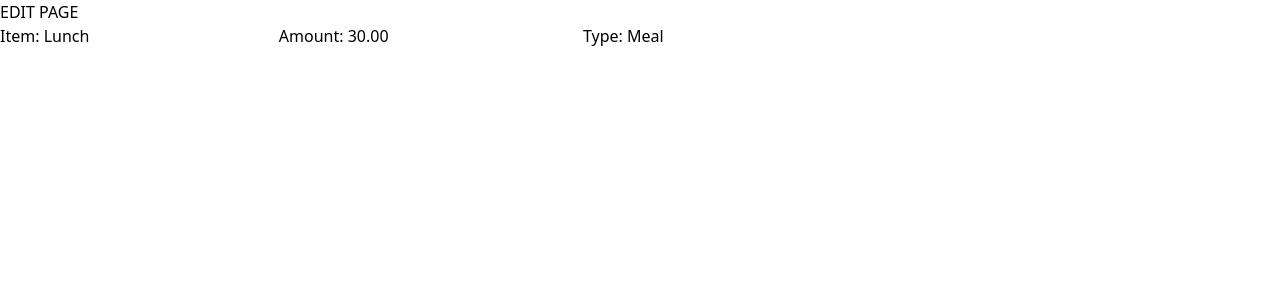
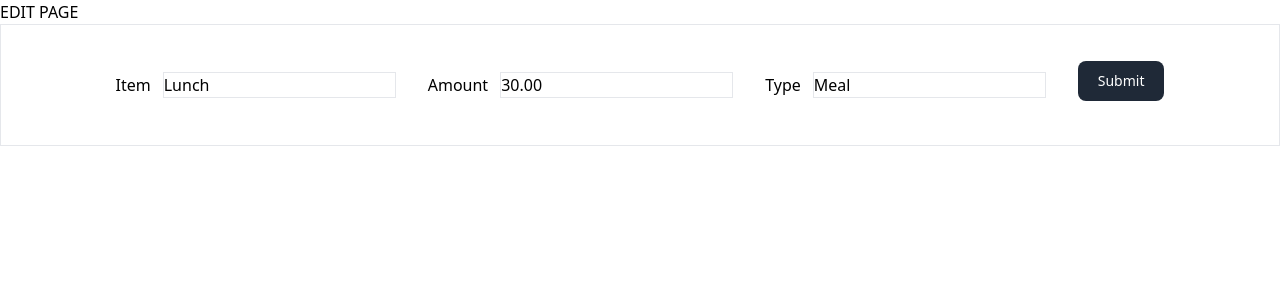
Before and after one commit to ZaidaMM/capstone, a Django app: page /edit/1/ in a window 1280 px wide. Shown: the top 300 px of the page. Run offline with Django 4.2, Linux system fonts and the light colour scheme; data comes from the database, SQL or seed files in the repository; both versions use the stored data as it was after the commit; style sheets or scripts are compiled from the project's sources.

Commit message:
Edit functionality

```diff
--- a/myexpensetracker/templates/myexpensetracker/edit.html
+++ b/myexpensetracker/templates/myexpensetracker/edit.html
@@ -1,5 +1,40 @@
-{% extends "myexpensetracker/layout.html" %} {% block body%}
+{% extends "myexpensetracker/layout.html" %}
+{% block body %}
+
 <h1>EDIT PAGE</h1>
-<form action="">{{expense_form}}</form>
+
+  <form method="post">
+  {% csrf_token %}
+     <div
+    class="form-container py-5 px-10 flex flex-col lg:flex-row md:flex grow md:justify-center items-center border border-sky-500 rtl:text-right text-right"
+  >
+    <div class="m-4 flex justify-center items-center rounded-lg">
+      <div>
+        <label class="mr-3" for="item">Item </label>
+      </div>
+      <div class="border" id="item">{{ expense_form.item }}</div>
+    </div>
+    <div class="m-4 flex justify-center items-center">
+      <div>
+        <label class="mr-3" for="amount">Amount</label>
+      </div>
+      <div class="border">{{ expense_form.amount }}</div>
+    </div>
+    <div class="m-4 flex justify-center items-center">
+      <div>
+        <label class="mr-3" for="type">Type</label>
+      </div>
+      <div class="border">{{ expense_form.type }}</div>
+    </div>
+    <div class="flex m-4 hover:scale-90">
+      <input
+        class="rounded-lg cursor-pointer text-white bg-gray-800 hover:bg-gray-700 focus:outline-none text-sm px-5 py-2.5 me-2 mb-2 dark:bg-gray-800 dark:hover:bg-gray-700"
+        type="submit"
+        value="Submit"
+      />
+    </div>
+  </div>
+  </form>
+
 
 {% endblock %}
--- a/myexpensetracker/templates/myexpensetracker/index.html
+++ b/myexpensetracker/templates/myexpensetracker/index.html
@@ -1,4 +1,4 @@
-{% extends "myexpensetracker/layout.html" %} {% block body%}
+{% extends "myexpensetracker/layout.html" %} {% block body %}
 <h1>INDEX PAGE</h1>
 
 <form method="post">
--- a/myexpensetracker/templates/myexpensetracker/layout.html
+++ b/myexpensetracker/templates/myexpensetracker/layout.html
@@ -9,6 +9,7 @@
     <title>Document</title>
   </head>
   <body>
-    {% block body%} {% endblock %}
+    {% block body%}
+    {% endblock %}
   </body>
 </html>
--- a/myexpensetracker/views.py
+++ b/myexpensetracker/views.py
@@ -1,4 +1,4 @@
-from django.shortcuts import render
+from django.shortcuts import redirect, render
 from .models import Expense
 from .forms import ExpenseForm
 
@@ -16,4 +16,12 @@ def index(request):
 def edit(request,id):
   item = Expense.objects.get(id=id)
   expense_form = ExpenseForm(instance=item)
+
+  if request.method == "POST":
+    item = Expense.objects.get(id=id)
+    form = ExpenseForm(request.POST, instance=item)
+    if form.is_valid():
+      form.save()
+      return redirect('index')
+
   return render(request,'myexpensetracker/edit.html', {'expense_form':expense_form})
```
Also changed, not shown: db.sqlite3.
